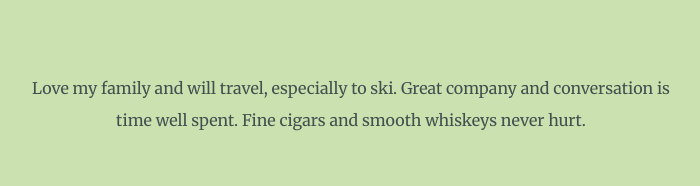
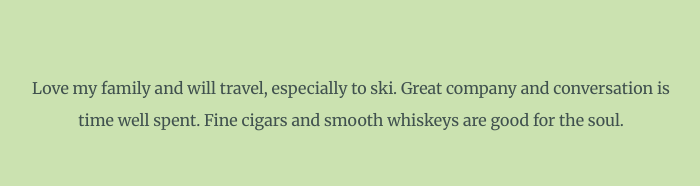
Before and after one commit to rkulsh/RKfrontend, a plain HTML site: page index.html in a window 1280 px wide. Shown: the part 883-1069 px from the top of the page, without its empty margins (289-989 px from the left). Drawn offline with Linux system fonts and the light colour scheme; files that its build step writes are made by us from their sources; a web font is replaced by a local one.

Commit message:
minor content changes

```diff
--- a/index.html
+++ b/index.html
@@ -18,7 +18,7 @@
       <div class="profile">
         <img class="selfie" src="images/ulsh zugspitze.png" alt="Rich Ulsh">
         <h2>My traveller's Tale.</h2>
-        <p class="bio-message">Love my family and will travel, especially to ski. Great company and conversation is time well spent. Fine cigars and smooth whiskeys never hurt.</p>
+        <p class="bio-message">Love my family and will travel, especially to ski. Great company and conversation is time well spent. Fine cigars and smooth whiskeys are good for the soul.</p>
       </div>
     <hr>
     <div class="skills">
```
